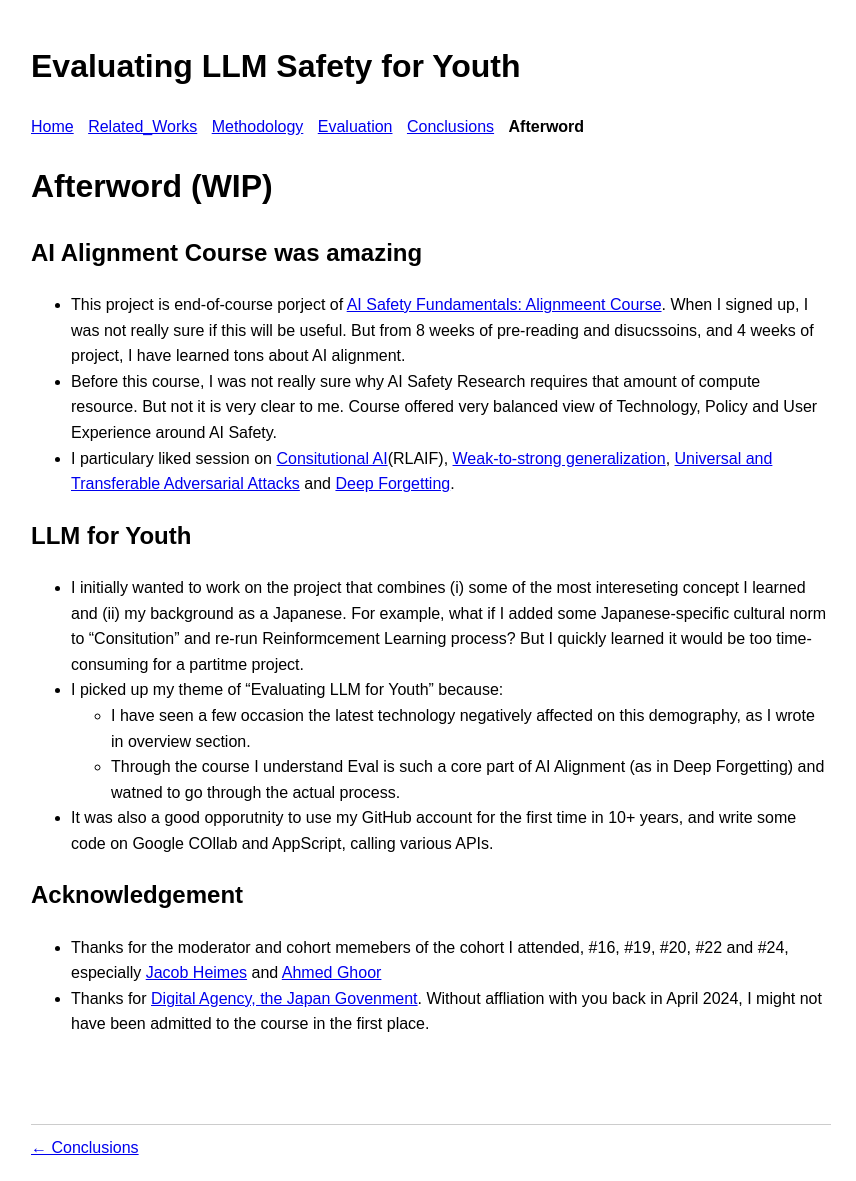
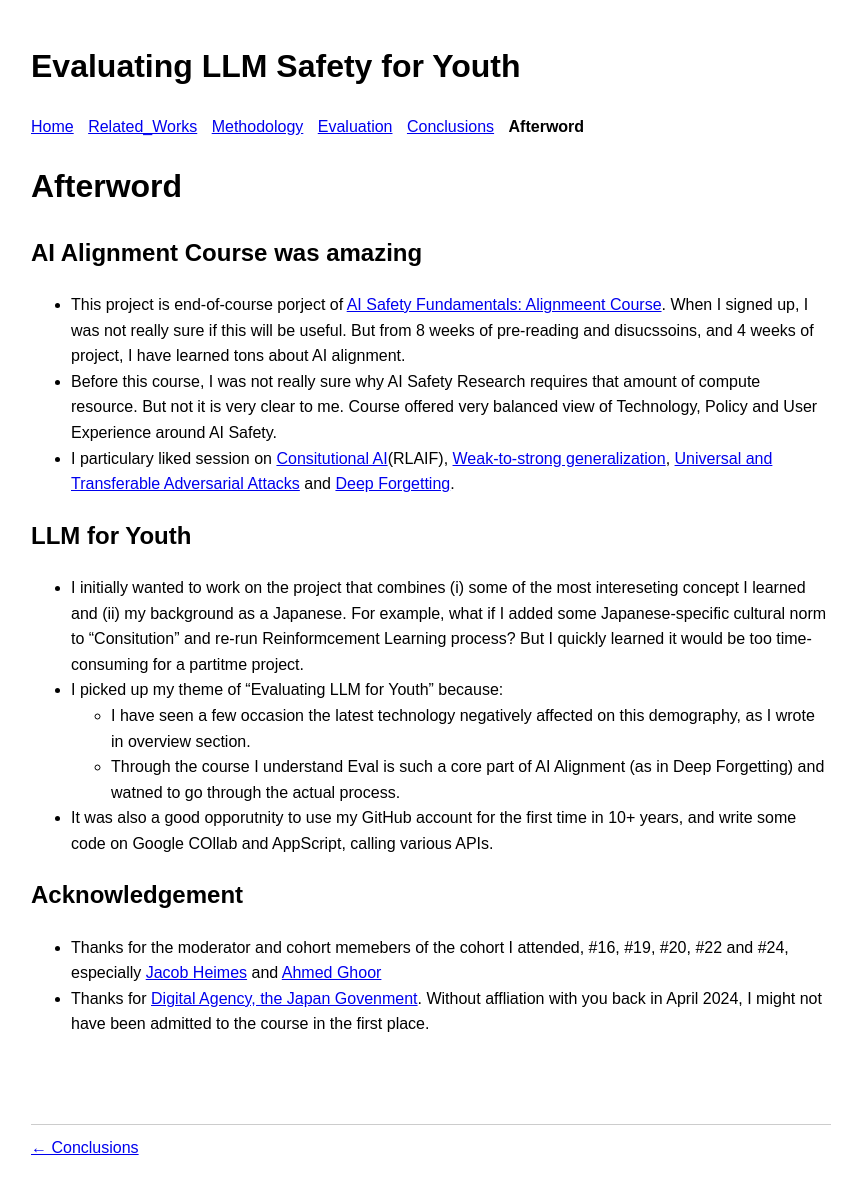
Before and after one commit to nidone/AI-Safety-Project, a Jekyll site: the page built from afterword.md, in a window 1280 px wide. Shown: the whole page, without its empty margins (209-1065 px from the left). Built offline with Jekyll 4.4.1, drawn with Linux system fonts in a browser that asks for light colours; nearby versions of some CDN libraries.

```diff
--- a/afterword.md
+++ b/afterword.md
@@ -3,7 +3,7 @@ layout: default
 title: Afterword - AI Safety Project
 ---
 
-# Afterword (WIP)
+# Afterword
 
 ## AI Alignment Course was amazing
 - This project is end-of-course porject of [AI Safety Fundamentals: Alignmeent Course](https://aisafetyfundamentals.com/alignment/). When I signed up, I was not really sure if this will be useful. But from 8 weeks of pre-reading and disucssoins, and 4 weeks of project, I have learned tons about AI alignment.
```
Also changed, not shown: conclusions.md (+1 -1 lines).
